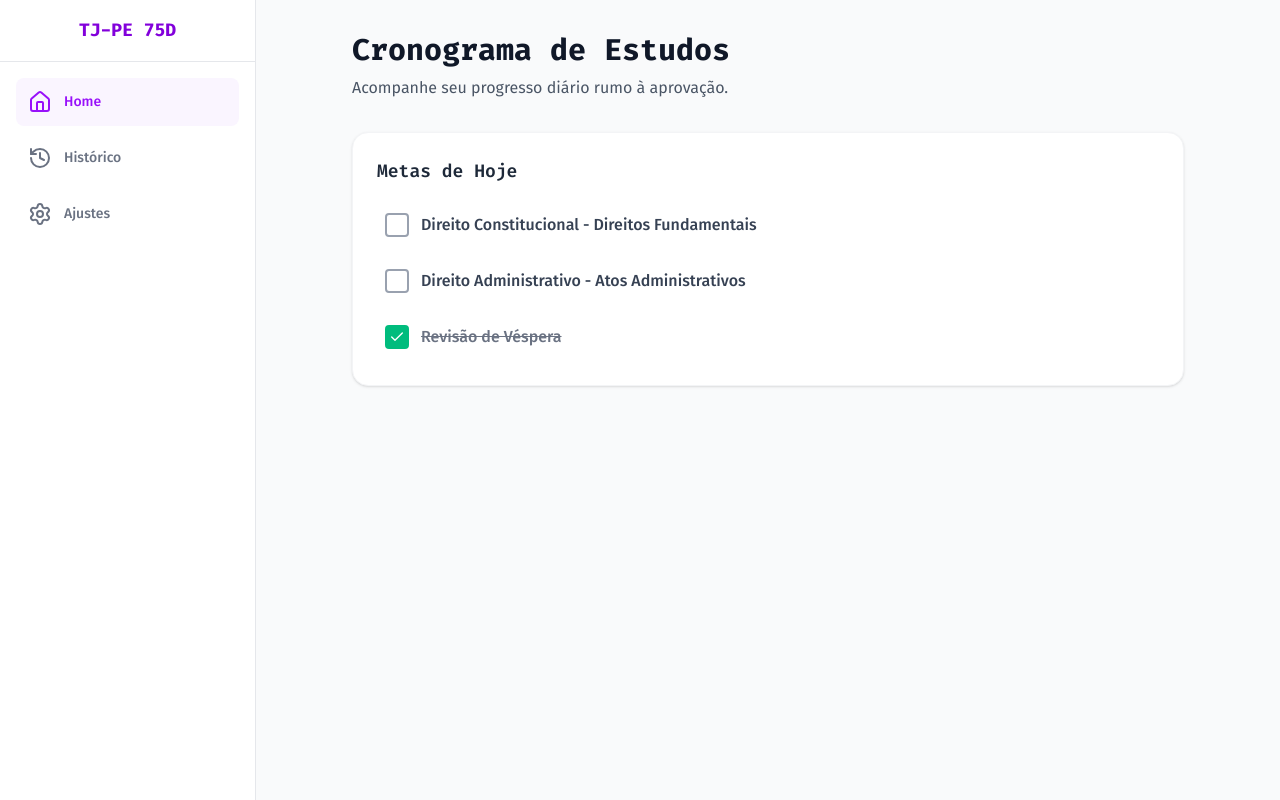
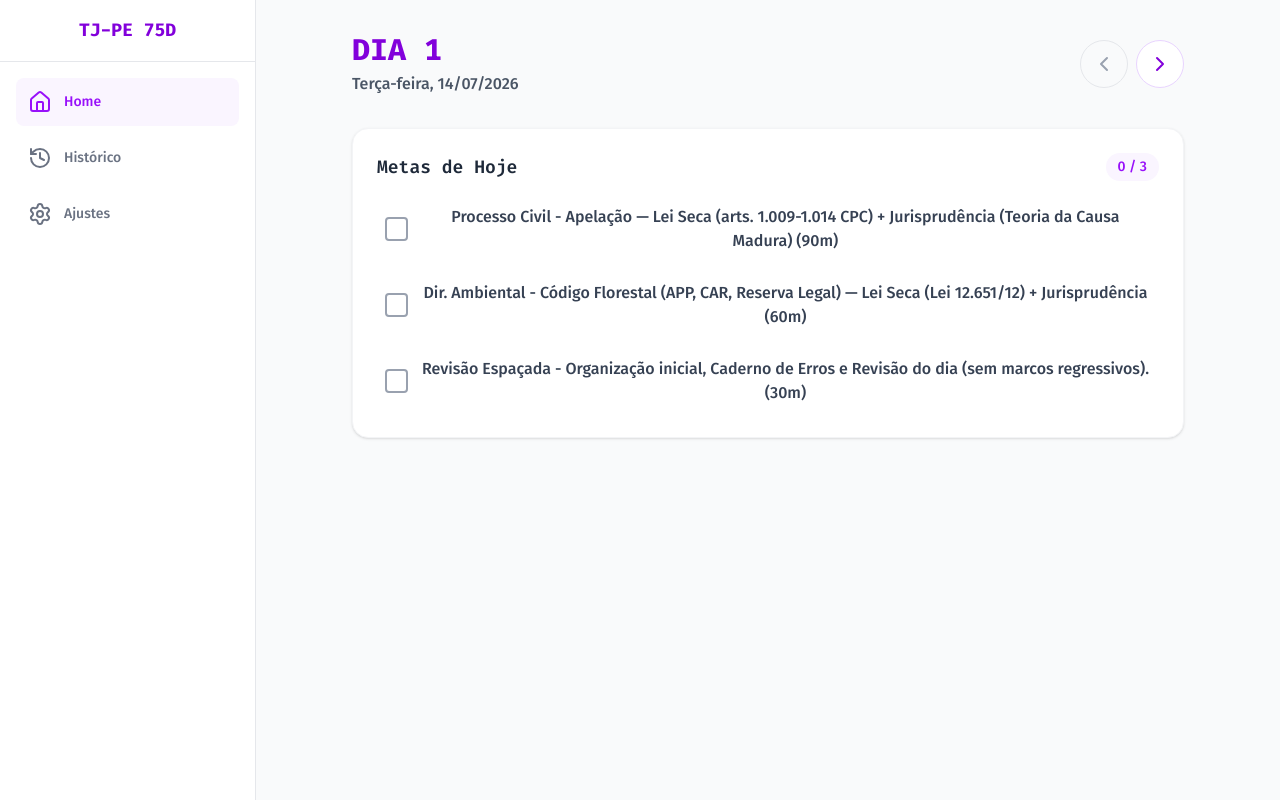
Before and after one commit to magisph/cronograma-final-tjpe, a React (Vite) app: page / in a window 1280 px wide. Built offline with nearby package versions, Linux system fonts and the light colour scheme; no server answers.

Commit message:
feat: Implement DailyView and useCurrentDay hook with navigation

```diff
--- a/package.json
+++ b/package.json
@@ -10,10 +10,14 @@
     "preview": "vite preview"
   },
   "dependencies": {
+    "canvas-confetti": "^1.9.4",
+    "clsx": "^2.1.1",
+    "date-fns": "^4.4.0",
     "firebase": "^12.16.0",
     "lucide-react": "^1.24.0",
     "react": "^19.2.7",
     "react-dom": "^19.2.7",
+    "tailwind-merge": "^3.6.0",
     "zustand": "^5.0.14"
   },
   "devDependencies": {
@@ -21,6 +25,7 @@
     "@testing-library/dom": "^10.4.1",
     "@testing-library/jest-dom": "^6.9.1",
     "@testing-library/react": "^16.3.2",
+    "@types/canvas-confetti": "^1.9.0",
     "@types/node": "^24.13.2",
     "@types/react": "^19.2.17",
     "@types/react-dom": "^19.2.3",
--- a/src/App.tsx
+++ b/src/App.tsx
@@ -1,11 +1,10 @@
-import { useState, useEffect } from 'react'
+import { useEffect } from 'react'
 import { useProgressStore } from './store/useProgressStore'
 import { AppLayout } from './components/layout/AppLayout'
-import { TaskCheckbox } from './components/ui/TaskCheckbox'
+import { DailyView } from './pages/DailyView'
 
 function App() {
   const initializeFirebaseSync = useProgressStore((state) => state.initializeFirebaseSync)
-  const [taskDone, setTaskDone] = useState(false);
 
   useEffect(() => {
     initializeFirebaseSync()
@@ -13,37 +12,7 @@ function App() {
 
   return (
     <AppLayout>
-      <div className="p-4 md:p-8 max-w-4xl mx-auto">
-        <header className="mb-8">
-          <h2 className="text-2xl md:text-3xl font-bold text-gray-900 mb-2">Cronograma de Estudos</h2>
-          <p className="text-gray-600">Acompanhe seu progresso diário rumo à aprovação.</p>
-        </header>
-
-        <section className="bg-white rounded-2xl shadow-sm border border-gray-100 p-4 md:p-6 mb-6">
-          <h3 className="text-lg font-semibold text-gray-800 mb-4">Metas de Hoje</h3>
-
-          <div className="flex flex-col gap-2">
-            {/* Example Task Checkboxes */}
-            <TaskCheckbox
-              checked={taskDone}
-              onChange={setTaskDone}
-              label="Direito Constitucional - Direitos Fundamentais"
-            />
-
-            <TaskCheckbox
-              checked={false}
-              onChange={() => {}}
-              label="Direito Administrativo - Atos Administrativos"
-            />
-
-            <TaskCheckbox
-              checked={true}
-              onChange={() => {}}
-              label="Revisão de Véspera"
-            />
-          </div>
-        </section>
-      </div>
+      <DailyView />
     </AppLayout>
   )
 }
--- /dev/null
+++ b/src/hooks/useCurrentDay.ts
@@ -0,0 +1,69 @@
+import { useState } from 'react';
+import { parse, isBefore, isAfter, startOfDay, isSameDay } from 'date-fns';
+import cronogramaData from '../data/cronograma.json';
+
+export interface Disciplina {
+  nome: string;
+  minutos: number;
+  assunto: string;
+}
+
+export interface DayData {
+  dia: number;
+  data: string;
+  dia_semana: string;
+  tempo_total: string;
+  disciplinas: Disciplina[];
+}
+
+const cronograma = cronogramaData as DayData[];
+
+export function useCurrentDay() {
+  const [currentIndex, setCurrentIndex] = useState(() => {
+    const today = new Date();
+
+    // Find matching date
+    const index = cronograma.findIndex(d => {
+      const dayDate = parse(d.data, 'dd/MM/yyyy', new Date());
+      return isSameDay(dayDate, today);
+    });
+
+    if (index !== -1) {
+      return index;
+    }
+
+    // Check if before first or after last
+    const firstDate = parse(cronograma[0].data, 'dd/MM/yyyy', new Date());
+    const lastDate = parse(cronograma[cronograma.length - 1].data, 'dd/MM/yyyy', new Date());
+
+    if (isBefore(today, startOfDay(firstDate))) {
+      return 0;
+    }
+
+    if (isAfter(today, startOfDay(lastDate))) {
+      return cronograma.length - 1;
+    }
+
+    return 0; // Fallback
+  });
+
+  const currentDay = cronograma[currentIndex];
+  const canGoBack = currentIndex > 0;
+  const canGoForward = currentIndex < cronograma.length - 1;
+
+  const nextDay = () => {
+    if (canGoForward) setCurrentIndex(prev => prev + 1);
+  };
+
+  const prevDay = () => {
+    if (canGoBack) setCurrentIndex(prev => prev - 1);
+  };
+
+  return {
+    currentDay,
+    nextDay,
+    prevDay,
+    canGoBack,
+    canGoForward,
+  };
+}
--- /dev/null
+++ b/src/pages/DailyView.tsx
@@ -0,0 +1,99 @@
+import { useEffect, useState } from 'react';
+import { useCurrentDay } from '../hooks/useCurrentDay';
+import { useProgressStore } from '../store/useProgressStore';
+import { TaskCheckbox } from '../components/ui/TaskCheckbox';
+import { ChevronLeft, ChevronRight } from 'lucide-react';
+import confetti from 'canvas-confetti';
+
+export function DailyView() {
+  const { currentDay, nextDay, prevDay, canGoBack, canGoForward } = useCurrentDay();
+  const { completedTasks, toggleTask } = useProgressStore();
+
+  const dayId = currentDay.dia.toString();
+  const dayTasks = completedTasks[dayId] || {};
+
+  const totalTasks = currentDay.disciplinas.length;
+  const completedCount = currentDay.disciplinas.filter((_, idx) => dayTasks[idx.toString()]).length;
+
+  const [prevCompletedCount, setPrevCompletedCount] = useState(completedCount);
+
+  // Confetti effect when completing the last task
+  useEffect(() => {
+    if (completedCount === totalTasks && totalTasks > 0 && prevCompletedCount === totalTasks - 1) {
+      confetti({
+        particleCount: 100,
+        spread: 70,
+        origin: { y: 0.6 }
+      });
+    }
+    setPrevCompletedCount(completedCount);
+  }, [completedCount, totalTasks, prevCompletedCount]);
+
+  // Update prev count if day changes without triggering confetti
+  useEffect(() => {
+    setPrevCompletedCount(completedCount);
+  }, [dayId, completedCount]);
+
+  return (
+    <div className="p-4 md:p-8 max-w-4xl mx-auto">
+      <header className="mb-8 flex items-center justify-between">
+        <div>
+          <h2 className="text-2xl md:text-3xl font-bold text-purple-700 mb-1">
+            DIA {currentDay.dia}
+          </h2>
+          <p className="text-gray-600 font-medium">
+            {currentDay.dia_semana}, {currentDay.data}
+          </p>
+        </div>
+        <div className="flex gap-2">
+          <button
+            onClick={prevDay}
+            disabled={!canGoBack}
+            className={`p-2 rounded-full border transition-colors flex items-center justify-center min-w-[48px] min-h-[48px] ${
+              canGoBack ? 'bg-white hover:bg-gray-100 text-purple-700 border-purple-200' : 'bg-gray-50 text-gray-400 border-gray-200 cursor-not-allowed'
+            }`}
+            aria-label="Dia Anterior"
+          >
+            <ChevronLeft size={24} />
+          </button>
+          <button
+            onClick={nextDay}
+            disabled={!canGoForward}
+            className={`p-2 rounded-full border transition-colors flex items-center justify-center min-w-[48px] min-h-[48px] ${
+              canGoForward ? 'bg-white hover:bg-gray-100 text-purple-700 border-purple-200' : 'bg-gray-50 text-gray-400 border-gray-200 cursor-not-allowed'
+            }`}
+            aria-label="Próximo Dia"
+          >
+            <ChevronRight size={24} />
+          </button>
+        </div>
+      </header>
+
+      <section className="bg-white rounded-2xl shadow-sm border border-gray-100 p-4 md:p-6 mb-6">
+        <div className="flex justify-between items-center mb-4">
+          <h3 className="text-lg font-semibold text-gray-800">Metas de Hoje</h3>
+          <span className="text-sm font-medium text-purple-600 bg-purple-50 px-3 py-1 rounded-full">
+            {completedCount} / {totalTasks}
+          </span>
+        </div>
+
+        <div className="flex flex-col gap-3">
+          {currentDay.disciplinas.map((disciplina, idx) => {
+            const taskId = idx.toString();
+            const isChecked = !!dayTasks[taskId];
+            const label = `${disciplina.nome} - ${disciplina.assunto} (${disciplina.minutos}m)`;
+
+            return (
+              <TaskCheckbox
+                key={taskId}
+                checked={isChecked}
+                onChange={(checked) => toggleTask(dayId, taskId, checked)}
+                label={label}
+              />
+            );
+          })}
+        </div>
+      </section>
+    </div>
+  );
+}
```
Also changed, not shown: 2 other files (tests, documents, lock files or other folders).
